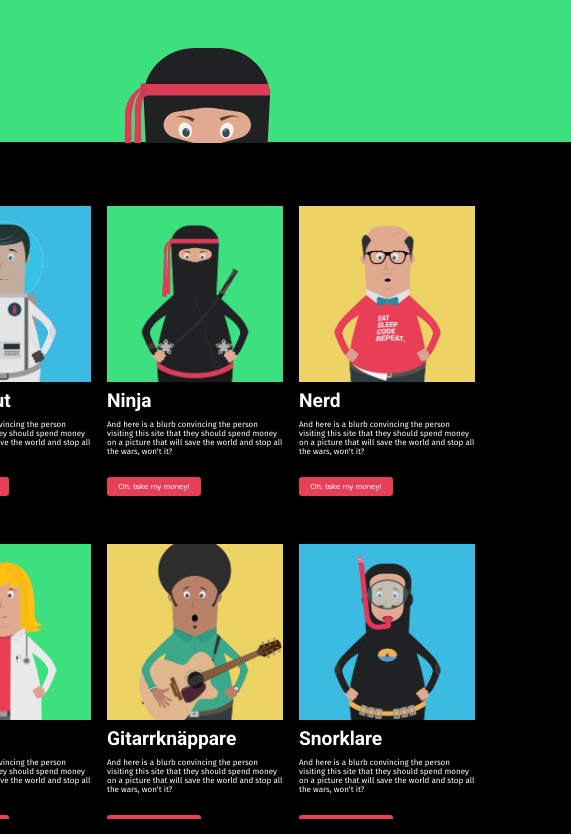
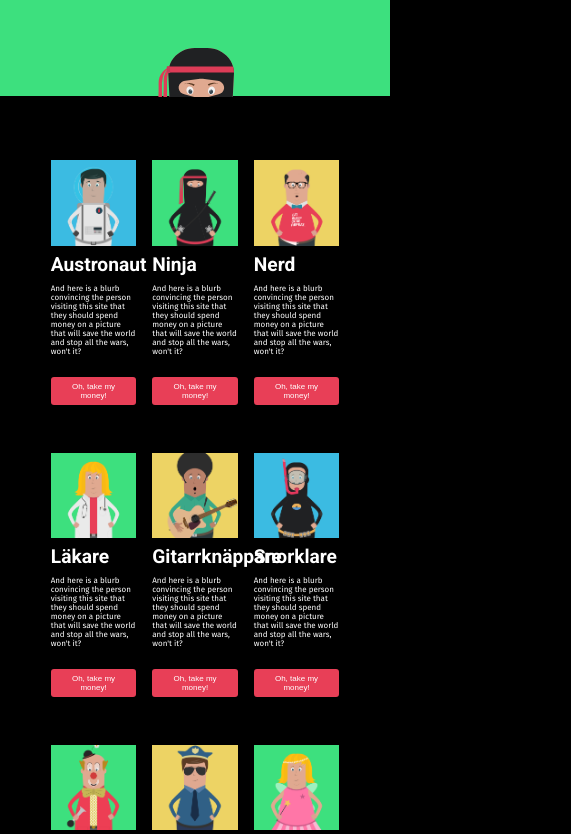
Before and after one commit to codeballet/lexicon-240527-poster-shop, a plain HTML site: page index.html in a window 390 px wide. Shown: the part 198-1032 px from the top of the page, 571 px wide, since content can reach past the window. Drawn offline with Linux system fonts and the light colour scheme.

Commit message:
feat: Responsive columns

```diff
--- a/index.css
+++ b/index.css
@@ -63,7 +63,7 @@ button {
 
 body {
     display: grid;
-    grid: auto-flow / repeat(8, 5rem);
+    grid: auto-flow / repeat(8, 1fr);
     grid-gap: 1rem;
     justify-content: center;
     align-items: center;
@@ -77,6 +77,7 @@ body {
 header {
     grid-column: 1 / -1;
     background-color: #3de07e;
+
 }
 
 header .navicon {
```
